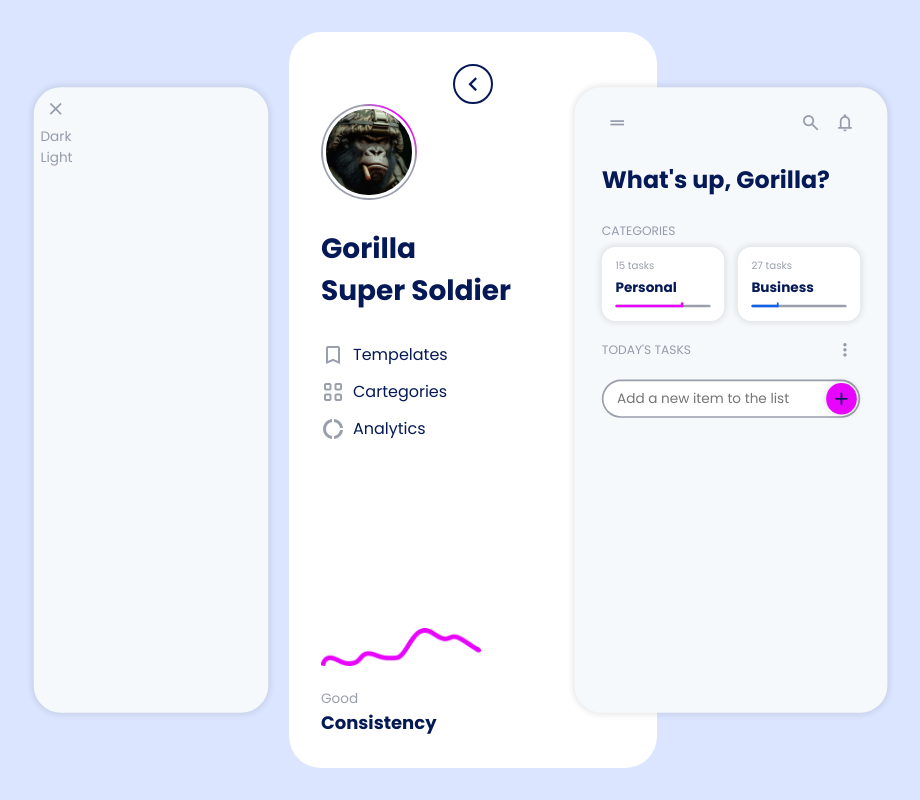
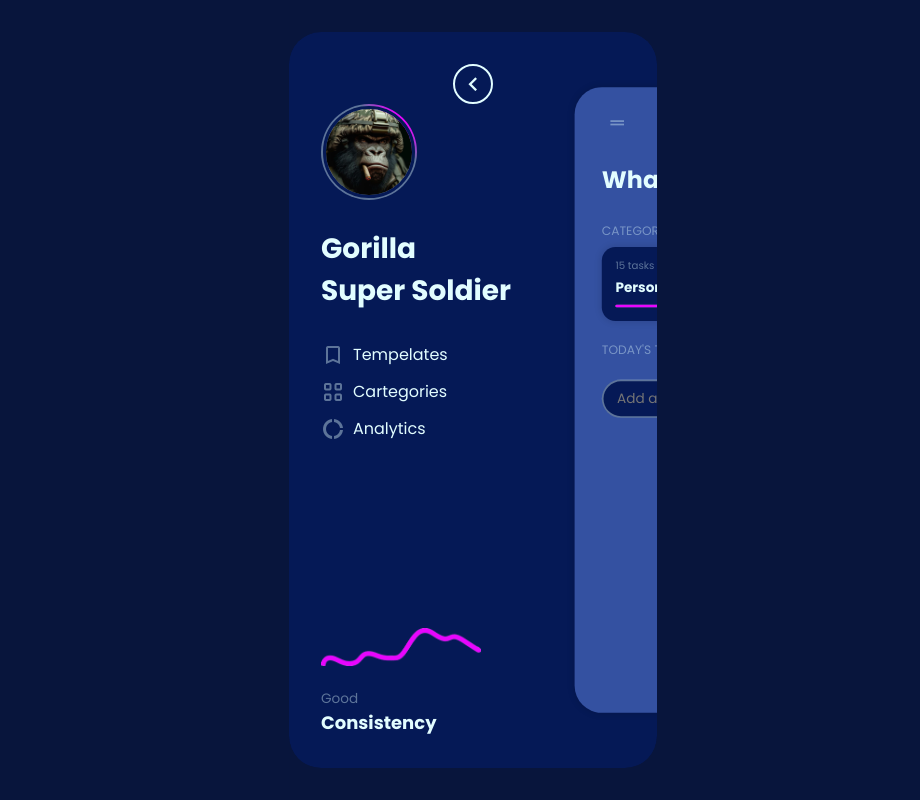
Before and after one commit to Timbar09/todo-x-factr, a website built with Vite: page index.html in a window 1280 px wide. Shown: the whole page, without its empty margins (167-1087 px from the left). Built offline with nearby package versions, Linux system fonts and the light colour scheme.

Commit message:
feat: Add dark and light theme options for hero nav templates

```diff
--- a/index.html
+++ b/index.html
@@ -97,14 +97,22 @@
             </button>
 
             <ul class="hero__nav--templates__list">
-              <li class="hero__nav--templates__item" id="default">
-                <button class="hero__nav--templates__button">
+              <li class="hero__nav--templates__item">
+                <button
+                  class="hero__nav--templates__button"
+                  id="selectDefaultTemplate"
+                  data-template="default"
+                >
                   <span class="hero__nav--templates__text"> Dark </span>
                 </button>
               </li>
 
-              <li class="hero__nav--templates__item" id="light">
-                <button class="hero__nav--templates__button">
+              <li class="hero__nav--templates__item">
+                <button
+                  class="hero__nav--templates__button"
+                  id="selectLightTemplate"
+                  data-template="light"
+                >
                   <span class="hero__nav--templates__text"> Light </span>
                 </button>
               </li>
--- a/src/css/style.css
+++ b/src/css/style.css
@@ -20,7 +20,7 @@ html {
 
 body {
   /* DEFAULT COLOR VARIABLES ( DARK TEMPLATE ) */
-  --bg-100: #959cae; /* dark-blue */
+  --bg-100: #08153c; /* dark-blue */
   --bg-200: #051956; /* oxford-blue */
   --bg-300: #3451a1; /* blue */
 
@@ -136,7 +136,7 @@ a {
   position: relative;
   height: 100%;
   border-radius: 2rem;
-  /* overflow: hidden; */
+  overflow: hidden;
 }
 
 .hero {
--- a/src/functions/Functions.ts
+++ b/src/functions/Functions.ts
@@ -34,23 +34,17 @@ export const toggleClass = (element: HTMLElement, className: string): void => {
   element.classList.toggle(className);
 };
 
-export const selectThemeTemplate = (theme: string): void => {
+export const selectThemeTemplate = (template: string): void => {
   const body = document.body;
-  const currentTheme = body.getAttribute("data-template");
 
-  // Get the current theme from localStorage if it exists
-  const savedTheme = localStorage.getItem("theme");
+  body.setAttribute("data-template", template);
+  localStorage.setItem("themeTemplate", template);
+};
 
-  if (!savedTheme) {
-    body.setAttribute("data-template", theme);
-    localStorage.setItem("theme", theme);
-    return;
-  }
+export const getThemeTemplate = (): string => {
+  const template = localStorage.getItem("themeTemplate");
 
-  // Parse the saved theme to remove extra quotes
-  const parsedTheme = JSON.parse(savedTheme);
+  if (!template) return "default";
 
-  if (currentTheme === parsedTheme) return;
-
-  body.setAttribute("data-template", parsedTheme);
+  return template;
 };
--- a/src/main.ts
+++ b/src/main.ts
@@ -6,6 +6,7 @@ import {
   toggleClass,
   removeClass,
   selectThemeTemplate,
+  getThemeTemplate,
 } from "./functions/Functions";
 
 import "./css/style.css";
@@ -29,8 +30,9 @@ const openHeroNavPopupButton = document.getElementById(
 const closeHeroNavPopupButton = document.getElementById(
   "closeHeroNavPopup"
 ) as HTMLButtonElement;
-
-console.log("taskListMenuItems", taskListMenuItems);
+const templateOptions = document.querySelectorAll(
+  ".hero__nav--templates__button"
+) as NodeListOf<HTMLButtonElement>;
 
 showListButton.addEventListener("click", () => {
   addClass(taskList, "show");
@@ -61,7 +63,19 @@ closeHeroNavPopupButton.addEventListener("click", () => {
   removeClass(heroNavPopup, "open");
 });
 
-selectThemeTemplate("light");
+if (templateOptions.length) {
+  templateOptions.forEach((option) => {
+    option.addEventListener("click", () => {
+      const template = option.getAttribute("data-template");
+
+      if (!template) return;
+
+      selectThemeTemplate(template);
+    });
+  });
+} else {
+  console.log("No template options found");
+}
 
 const initApp = (): void => {
   const fullList = FullList.instance;
@@ -104,4 +118,12 @@ const initApp = (): void => {
   listTemplate.render(fullList);
 };
 
-document.addEventListener("DOMContentLoaded", initApp);
+document.addEventListener("DOMContentLoaded", () => {
+  const themeTemplate = getThemeTemplate();
+
+  if (themeTemplate) {
+    selectThemeTemplate(themeTemplate);
+  }
+
+  initApp();
+});
```
